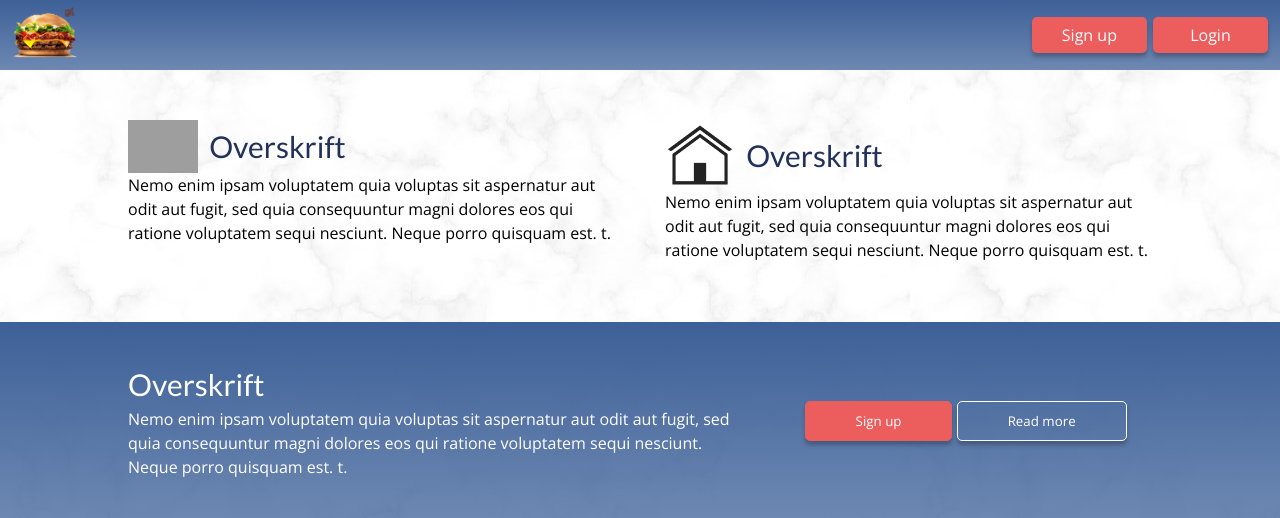
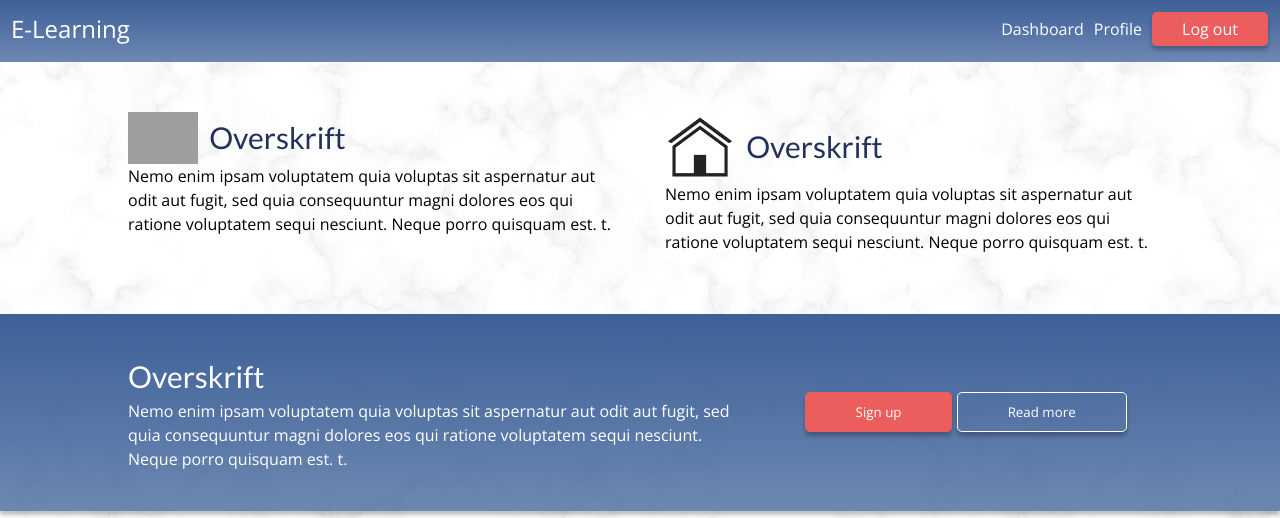
Before and after one commit to mBoegvald/eLearning, a PHP site: page / in a window 1280 px wide. Shown: the top 518 px of the page. Run offline with PHP 8.4, Linux system fonts and the light colour scheme; grey boxes are pictures that could not be loaded.

Commit message:
new navbar

```diff
--- a/components/nav.php
+++ b/components/nav.php
@@ -1,7 +1,7 @@
 <?php
 
   // Get the users status/mode
-  $mode = 'none';
+  $mode = 'user';
   if(isset($_SESSION['bAdmin'])){
       if($_SESSION['bAdmin']){
         $mode = 'admin';
@@ -15,20 +15,28 @@
   $navOptions = [
     'none' => [
       '<div class="navbar-collapse">',
-    '<a href="#" class="red-btn">Sign up</a>',
-    '<a href="#" class="red-btn">Login</a>',
+        '<ul>',
+          '<li><a href="#" class="red-btn">Sign up</a></li>',
+          '<li><a href="#" class="red-btn">Login</a></li>',
+        '</ul>',
       '</div>'
     ],
     'user' => [
       '<div class="navbar-collapse">',
-    '<a href="#" class="red-btn">Sign up</a>',
-    '<a href="#" class="red-btn">Log out</a>',
+        '<ul>',
+          '<li><a href="#">Dashboard</a></li>',
+          '<li><a href="#">Profile</a></li>',
+          '<li><a href="#" class="red-btn">Log out</a></li>',
+        '</ul>',
       '</div>'
     ],
     'admin' => [
       '<div class="navbar-collapse">',
-    '<a href="#" class="red-btn">Sign up</a>',
-    '<a href="#" class="red-btn">Log out</a>',
+        '<ul>',
+          '<li><a href="#">Dashboard</a></li>',
+          '<li><a href="#">Profile</a></li>',
+          '<li><a href="#" class="red-btn">Log out</a></li>',
+        '</ul>',
       '</div>'
     ]
   ];
@@ -36,7 +44,7 @@ $navOptions = [
     <nav>
       <div id="mobile-container">
       <div class="logo">
-          <a href="#"><img src="./pics/burger.png" alt="" /></a>
+          <a href="#">E-Learning</a>
         </div>
         <div class="navbar-toggler">
           <div class="bar1"></div>
--- a/css/nav.css
+++ b/css/nav.css
@@ -14,17 +14,13 @@ nav {
   display: grid;
   grid-template-columns: 10fr 10fr;
   align-items: center;
+  padding: 1.1rem;
 }
 
-.logo {
-  margin: 0 0 0 1.25rem;
-  height: 70px;
-  width: 70px;
-}
-
-.logo img {
-  max-width: 100%;
-  max-height: 100%;
+.logo a {
+  font-size: 24px;
+  color: #fff;
+  text-decoration: none;
 }
 
 .navbar-toggler {
@@ -41,10 +37,18 @@ nav {
 }
 
 .navbar-collapse {
-  margin: 0.9rem 0 1.25rem 1.25rem;
-  grid-row-gap: 0.6rem;
-  text-align: center;
+  padding: 0.9rem 0 1.25rem 1.25rem;
   display: none;
+}
+
+.navbar-collapse li {
+  padding: 0.8rem 0 0.8rem 0;
+  display: block;
+}
+
+.navbar-collapse li a {
+  text-decoration: none;
+  color: #fff;
 }
 
 .navbar-collapse a.red-btn {
@@ -59,7 +63,7 @@ nav {
 }
 
 .showCollapse {
-  display: inline-grid;
+  display: block;
 }
 
 .change .bar1 {
@@ -91,10 +95,17 @@ nav {
   }
 
   .navbar-collapse {
-    display: inline-grid;
+    display: block;
     align-self: center;
     margin: 0 1.2rem 0 0;
-    grid-template-columns: 10fr 10fr;
-    grid-column-gap: 0.6rem;
+  }
+
+  .navbar-collapse li {
+    display: inline-block;
+    margin-right: 1rem;
+  }
+
+  .navbar-collapse li:last-of-type {
+    margin-right: 0rem;
   }
 }
```
Also changed, not shown: pics/burger.png (deleted). Lines whose indentation alone changed are shown as unchanged.
